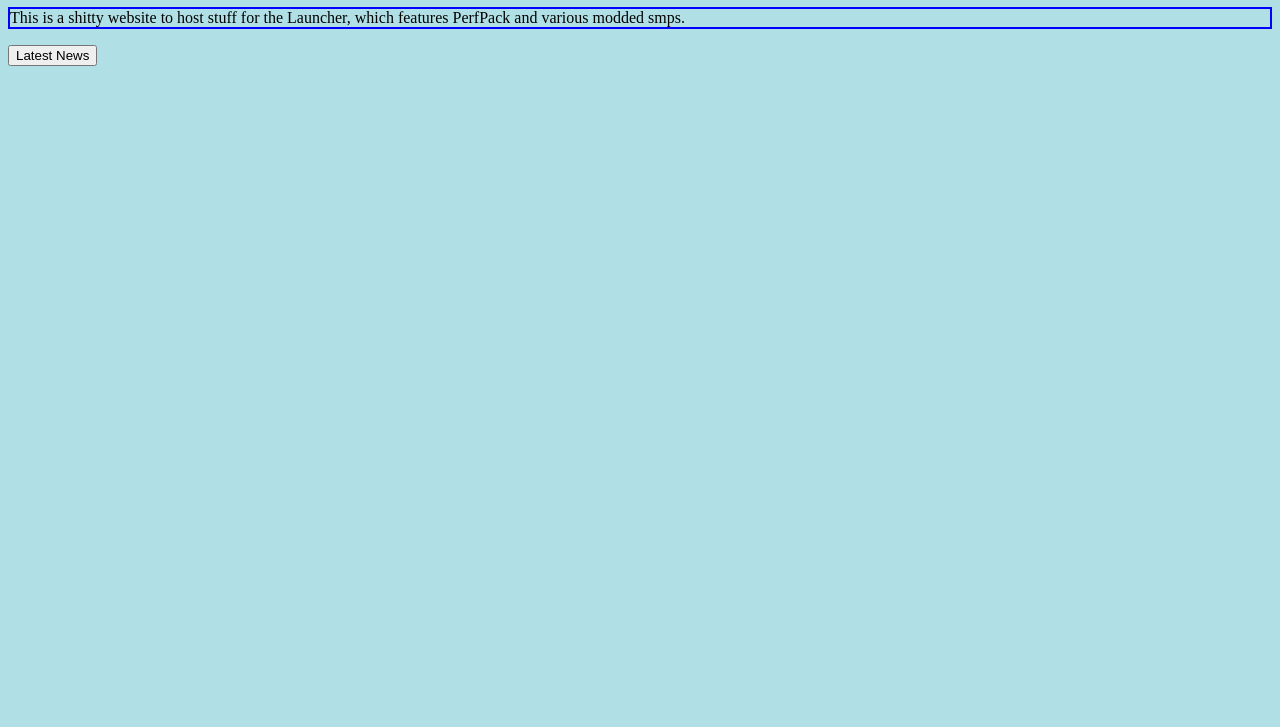
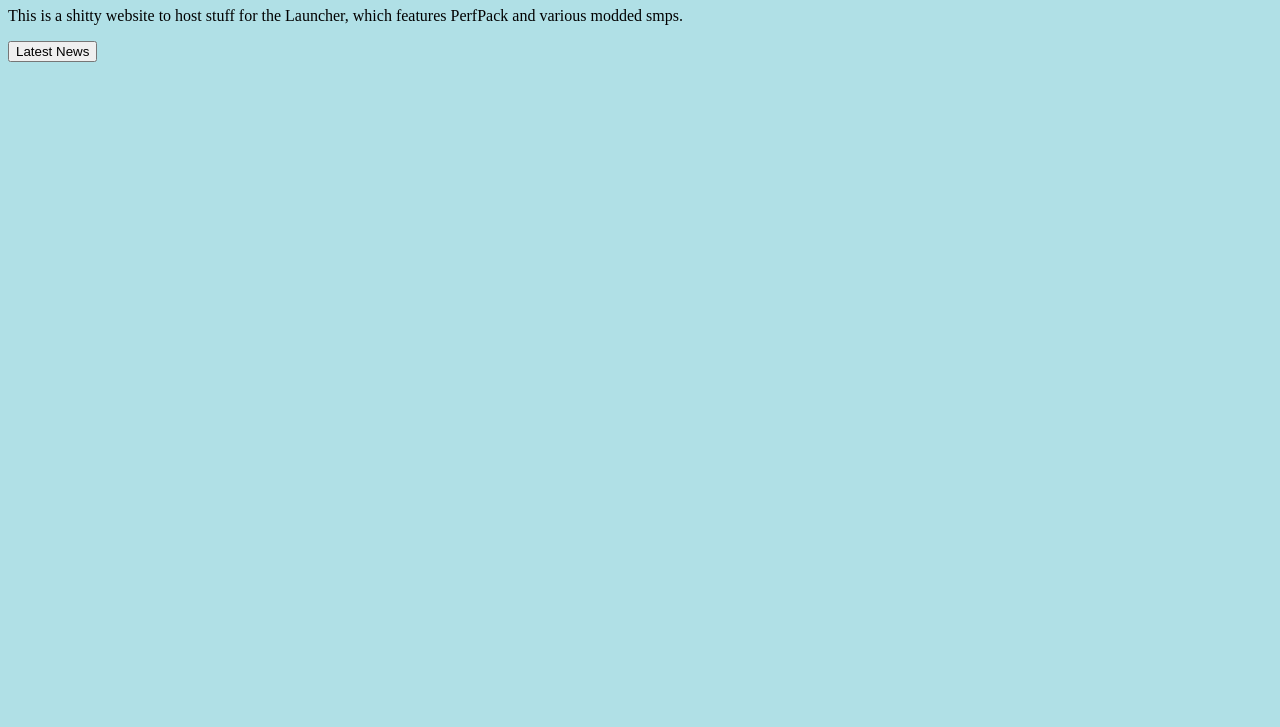
Before and after one commit to Shadowevil015/shadowevil015.github.io, a plain HTML site: page index.html in a window 1280 px wide. Shown: the part 73-800 px from the top of the page. Drawn offline with Linux system fonts and the light colour scheme.

Commit message:
Update styles.css

```diff
--- a/styles.css
+++ b/styles.css
@@ -2,5 +2,6 @@
   background-color: powderblue;
 }
 p {
-  border: 2px solid blue;
+  color: black;
+  font-size:16px;
 }
```
